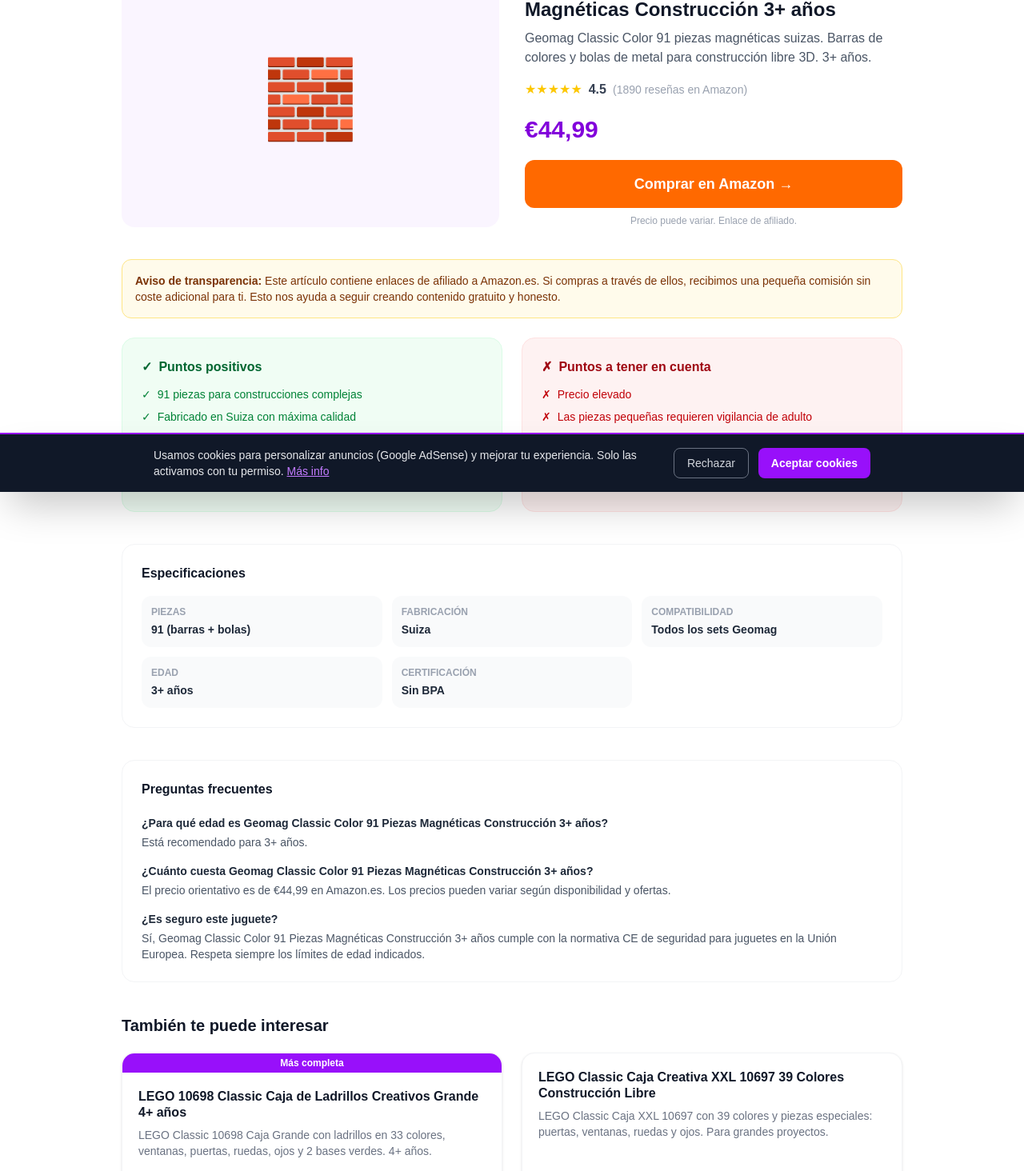
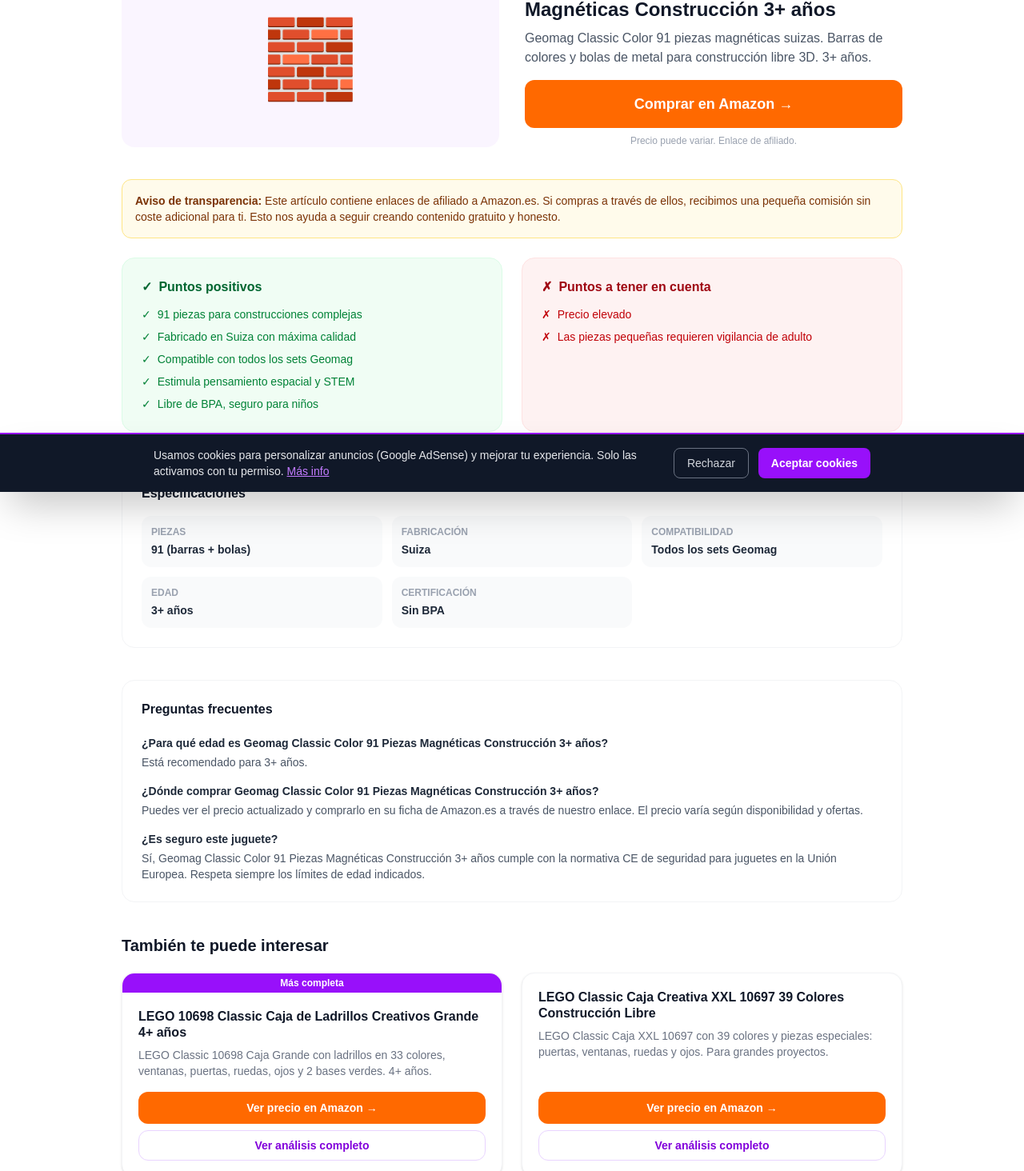
Before and after one commit to mktweb360/juguetestem, a Next.js app: page /tienda/construccion-lego/geomag-classic-color-91-piezas in a window 1280 px wide. Shown: the part 185-1649 px from the top of the page at 80% size. Built offline with nearby package versions, Linux system fonts and the light colour scheme.

Commit message:
fix: cumplimiento Amazon completo (precio/rating + rango categoría)

```diff
--- a/app/page.tsx
+++ b/app/page.tsx
@@ -42,7 +42,7 @@
             >
               <div className="text-3xl mb-2">{cat.icon}</div>
               <div className="font-bold text-gray-800 text-sm group-hover:text-purple-700 transition-colors leading-tight">{cat.name}</div>
-              <div className="text-xs text-gray-400 mt-1">{cat.priceRange}</div>
+              <div className="text-xs text-gray-400 mt-1">Ver categoría</div>
             </Link>
           ))}
         </div>
--- a/app/tienda/[categoria]/[producto]/page.tsx
+++ b/app/tienda/[categoria]/[producto]/page.tsx
@@ -25,27 +25,18 @@
   const cat = categories.find((c) => c.slug === categoria);
   if (!product || !cat) notFound();
 
-  const stars = "★".repeat(Math.round(product.rating)) + "☆".repeat(5 - Math.round(product.rating));
   const related = getProductsByCategory(categoria).filter((p) => p.slug !== producto).slice(0, 2);
 
+  // Sin `offers` (precio) ni `aggregateRating`: precio y opiniones solo pueden
+  // mostrarse vía la API oficial de Amazon (Creators API). Emitir precio estático
+  // o ratings de Amazon incumple el Operating Agreement de Amazon y la política
+  // de datos estructurados de Google.
   const productSchema = {
     "@context": "https://schema.org",
     "@type": "Product",
     name: product.name,
     description: product.shortDescription,
-    offers: {
-      "@type": "Offer",
-      url: amazonLink(product.asin),
-      priceCurrency: "EUR",
-      price: product.price.replace("€", "").replace(",", "."),
-      availability: "https://schema.org/InStock",
-    },
-    aggregateRating: {
-      "@type": "AggregateRating",
-      ratingValue: product.rating,
-      reviewCount: product.reviewCount,
-      bestRating: 5,
-    },
+    sku: product.asin,
   };
 
   const breadcrumbSchema = {
@@ -64,7 +55,7 @@
     "@type": "FAQPage",
     mainEntity: [
       { "@type": "Question", name: `¿Para qué edad es ${product.name}?`, acceptedAnswer: { "@type": "Answer", text: product.specs["Edad"] ? `${product.name} está recomendado para ${product.specs["Edad"]}.` : "Consulta las especificaciones del producto." } },
-      { "@type": "Question", name: `¿Cuánto cuesta ${product.name}?`, acceptedAnswer: { "@type": "Answer", text: `El precio orientativo de ${product.name} es de ${product.price} en Amazon.es. Los precios pueden variar.` } },
+      { "@type": "Question", name: `¿Dónde comprar ${product.name}?`, acceptedAnswer: { "@type": "Answer", text: `Puedes ver el precio actualizado y comprar ${product.name} en su ficha de Amazon.es. El precio varía según disponibilidad y ofertas.` } },
       { "@type": "Question", name: `¿Es seguro ${product.name}?`, acceptedAnswer: { "@type": "Answer", text: `${product.name} cumple con la normativa CE de seguridad para juguetes en la Unión Europea.` } },
     ],
   };
@@ -99,14 +90,6 @@
             )}
             <h1 className="text-2xl font-extrabold text-gray-900 mb-2">{product.name}</h1>
             <p className="text-gray-600 mb-4">{product.shortDescription}</p>
-
-            <div className="flex items-center gap-2 mb-5">
-              <span className="text-yellow-400">{stars}</span>
-              <span className="font-bold text-gray-700">{product.rating}</span>
-              <span className="text-gray-400 text-sm">({product.reviewCount.toLocaleString("es-ES")} reseñas en Amazon)</span>
-            </div>
-
-            <div className="text-3xl font-extrabold text-purple-700 mb-5">{product.price}</div>
 
             <a
               href={amazonLink(product.asin)}
@@ -171,8 +154,8 @@
               <p className="text-gray-600 text-sm mt-1">{product.specs["Edad"] ? `Está recomendado para ${product.specs["Edad"]}.` : "Consulta las especificaciones del producto para más información."}</p>
             </div>
             <div>
-              <h3 className="font-bold text-gray-800 text-sm">¿Cuánto cuesta {product.name}?</h3>
-              <p className="text-gray-600 text-sm mt-1">El precio orientativo es de {product.price} en Amazon.es. Los precios pueden variar según disponibilidad y ofertas.</p>
+              <h3 className="font-bold text-gray-800 text-sm">¿Dónde comprar {product.name}?</h3>
+              <p className="text-gray-600 text-sm mt-1">Puedes ver el precio actualizado y comprarlo en su ficha de Amazon.es a través de nuestro enlace. El precio varía según disponibilidad y ofertas.</p>
             </div>
             <div>
               <h3 className="font-bold text-gray-800 text-sm">¿Es seguro este juguete?</h3>
--- a/app/tienda/page.tsx
+++ b/app/tienda/page.tsx
@@ -44,7 +44,7 @@
                 <p className="text-gray-500 text-sm mb-3 line-clamp-2">{cat.description}</p>
                 <div className="flex items-center justify-between text-sm">
                   <span className="text-purple-600 font-semibold">{catProducts.length} productos</span>
-                  <span className="text-gray-400">{cat.priceRange}</span>
+                  <span className="text-gray-400">Ver categoría</span>
                 </div>
               </Link>
             );
--- a/components/ProductCard.tsx
+++ b/components/ProductCard.tsx
@@ -7,8 +7,6 @@
 }
 
 export default function ProductCard({ product }: Props) {
-  const stars = "★".repeat(Math.round(product.rating)) + "☆".repeat(5 - Math.round(product.rating));
-
   return (
     <div className="bg-white rounded-2xl border border-gray-100 shadow-sm hover:shadow-md transition-shadow overflow-hidden flex flex-col">
       {product.badge && (
@@ -18,17 +16,7 @@
       )}
       <div className="p-5 flex flex-col flex-1">
         <h3 className="font-bold text-gray-900 text-base leading-tight mb-2">{product.name}</h3>
-        <p className="text-gray-500 text-sm mb-3 flex-1">{product.shortDescription}</p>
-
-        <div className="flex items-center gap-2 mb-4">
-          <span className="text-yellow-400 text-sm">{stars}</span>
-          <span className="text-sm font-semibold text-gray-700">{product.rating}</span>
-          <span className="text-xs text-gray-400">({product.reviewCount.toLocaleString("es-ES")} reseñas)</span>
-        </div>
-
-        <div className="flex items-center justify-between mb-4">
-          <span className="text-2xl font-extrabold text-purple-700">{product.price}</span>
-        </div>
+        <p className="text-gray-500 text-sm mb-4 flex-1">{product.shortDescription}</p>
 
         <div className="space-y-2">
           <a
@@ -37,7 +25,7 @@
             rel="nofollow noopener noreferrer sponsored"
             className="block w-full bg-orange-500 hover:bg-orange-600 text-white font-bold text-sm py-2.5 px-4 rounded-xl text-center transition-colors"
           >
-            Ver en Amazon →
+            Ver precio en Amazon →
           </a>
           <Link
             href={`/tienda/${product.categorySlug}/${product.slug}`}
```
